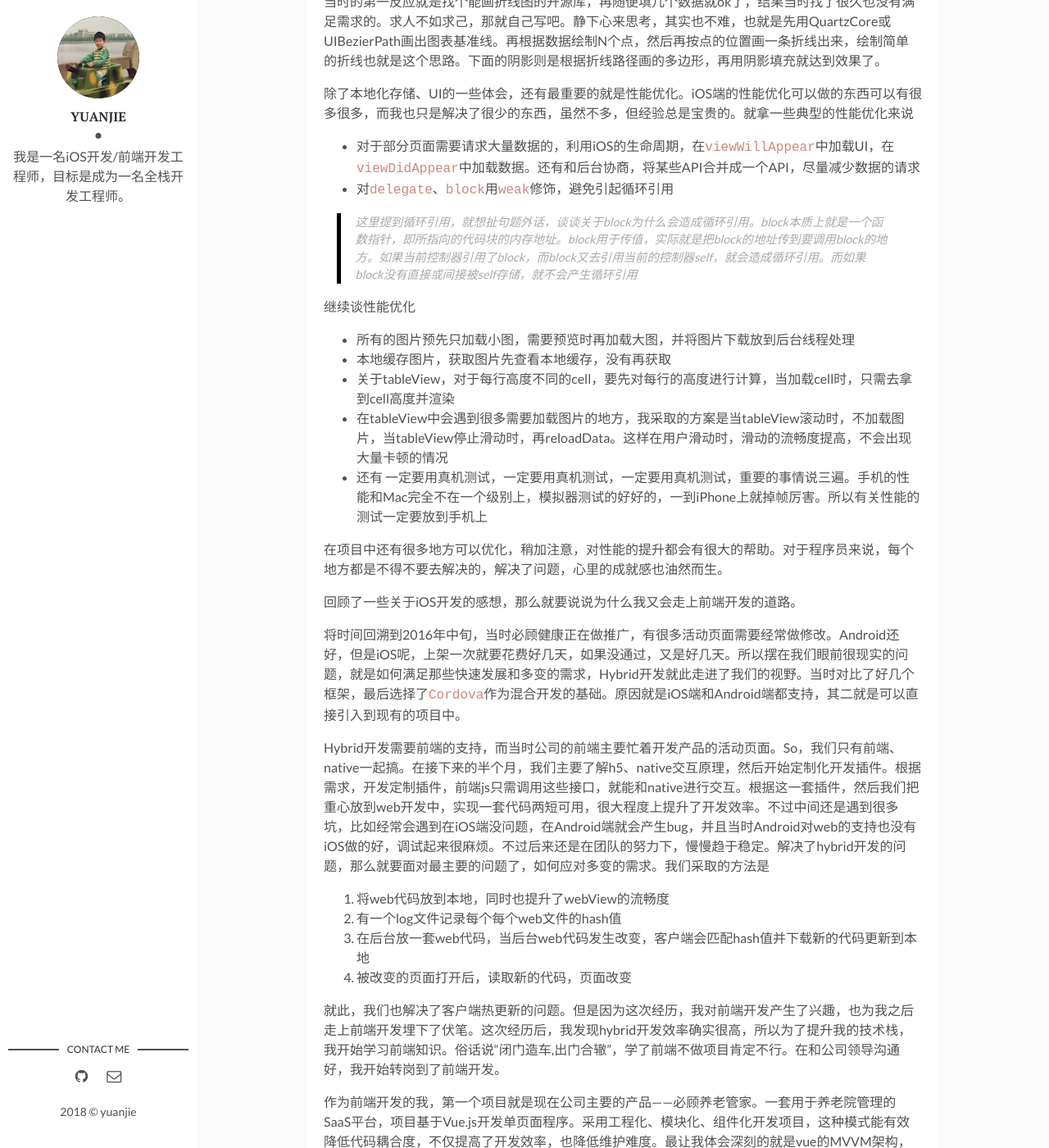
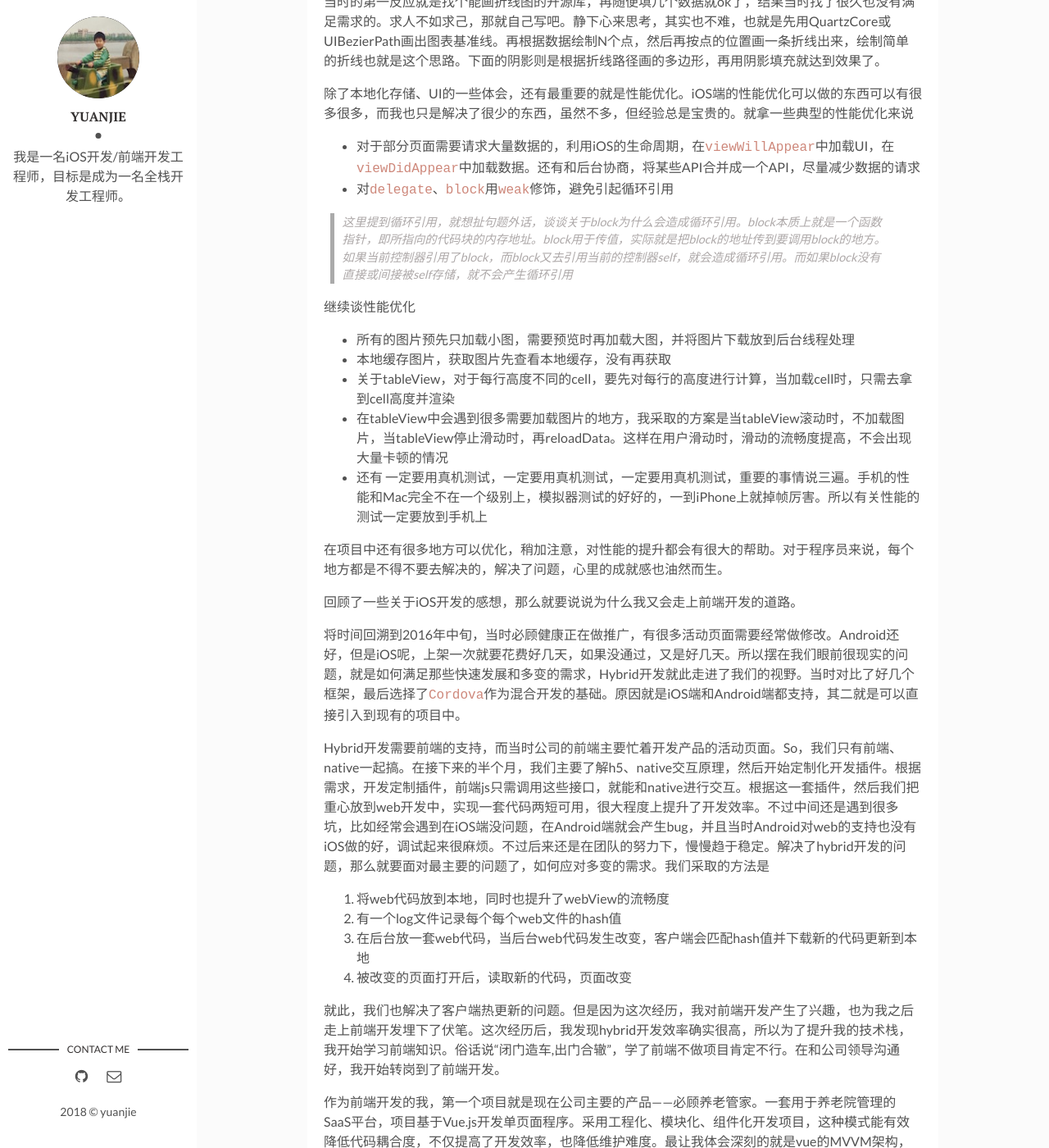
Before and after one commit to zchenxing/zyj7815.github.io, a Jekyll site: the page built from _posts/2018-02-23-review-the-past.markdown, in a window 1280 px wide and 1400 px high, scrolled down 1024 px. Shown: the whole window at 82% size. Built offline with Jekyll 4.4.1, drawn with Linux system fonts in a browser that asks for light colours; comment, search, counter and statistics services are not loaded.

```diff
--- a/assets/css/main.css
+++ b/assets/css/main.css
@@ -789,9 +789,9 @@ img {
 }
 
 blockquote {
-  border-left: 5px solid #000;
-  padding-left: 1.1rem;
-  margin-left: 1rem;
+  border-left: 5px solid #aaa;
+  padding-left: 0.6rem;
+  margin-left: 0.5rem;
   font-style: italic;
   font-size: .9rem;
   color: #ada8a8;
--- a/assets/css/scss/main.scss
+++ b/assets/css/scss/main.scss
@@ -31,9 +31,9 @@ img {
 }
 
 blockquote {
-  border-left: 5px solid #000;
-  padding-left: 1.1rem;
-  margin-left: 1rem;
+  border-left: 5px solid #aaa;
+  padding-left: 0.6rem;
+  margin-left: 0.5rem;
   font-style: italic;
   font-size: .9rem;
   color: #ada8a8;
```
Also changed, not shown: _posts/2018-07-23-webpack.markdown (renamed from _posts/2018-07-23-webpack4.0.markdown, +16 -5 lines), assets/img/20180723/20180723-1.png (added).
